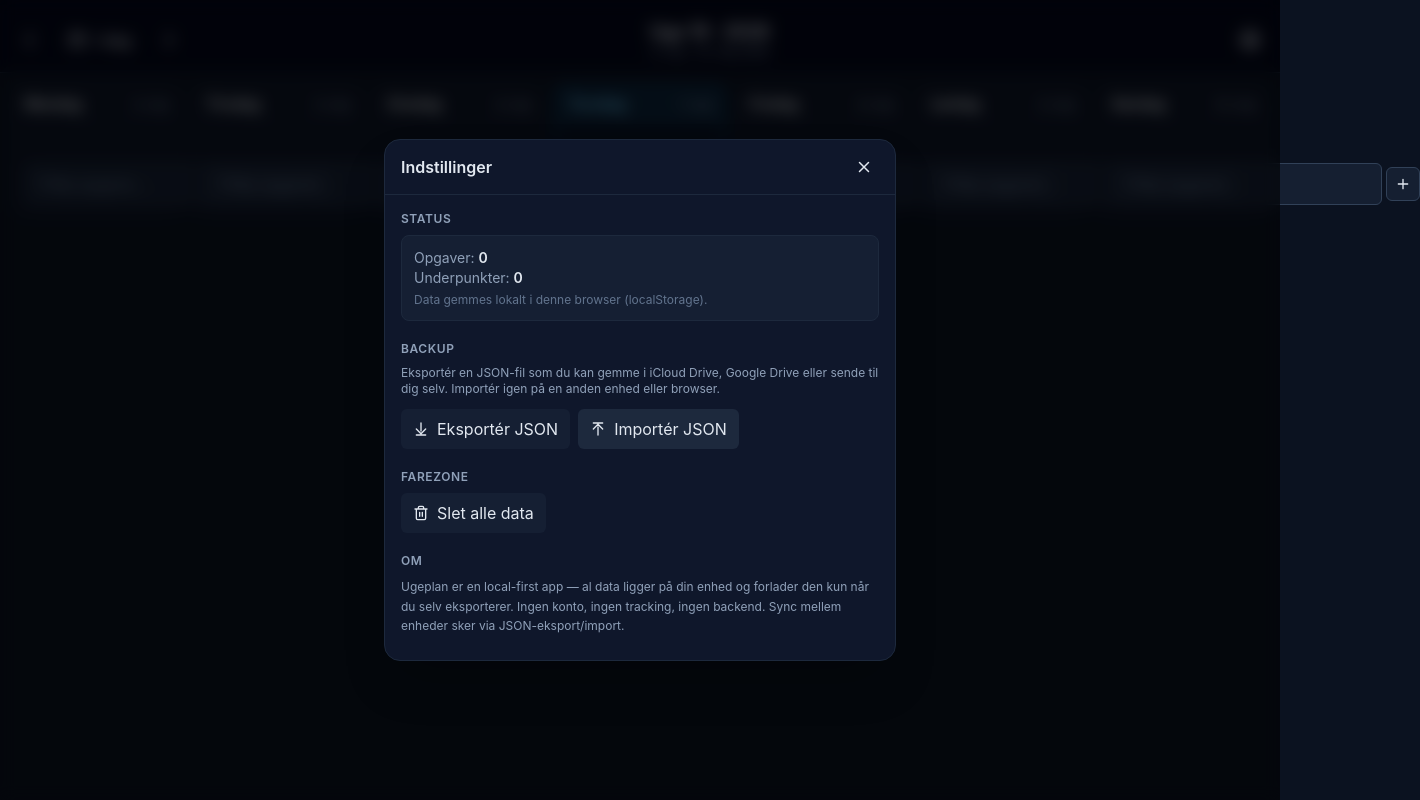
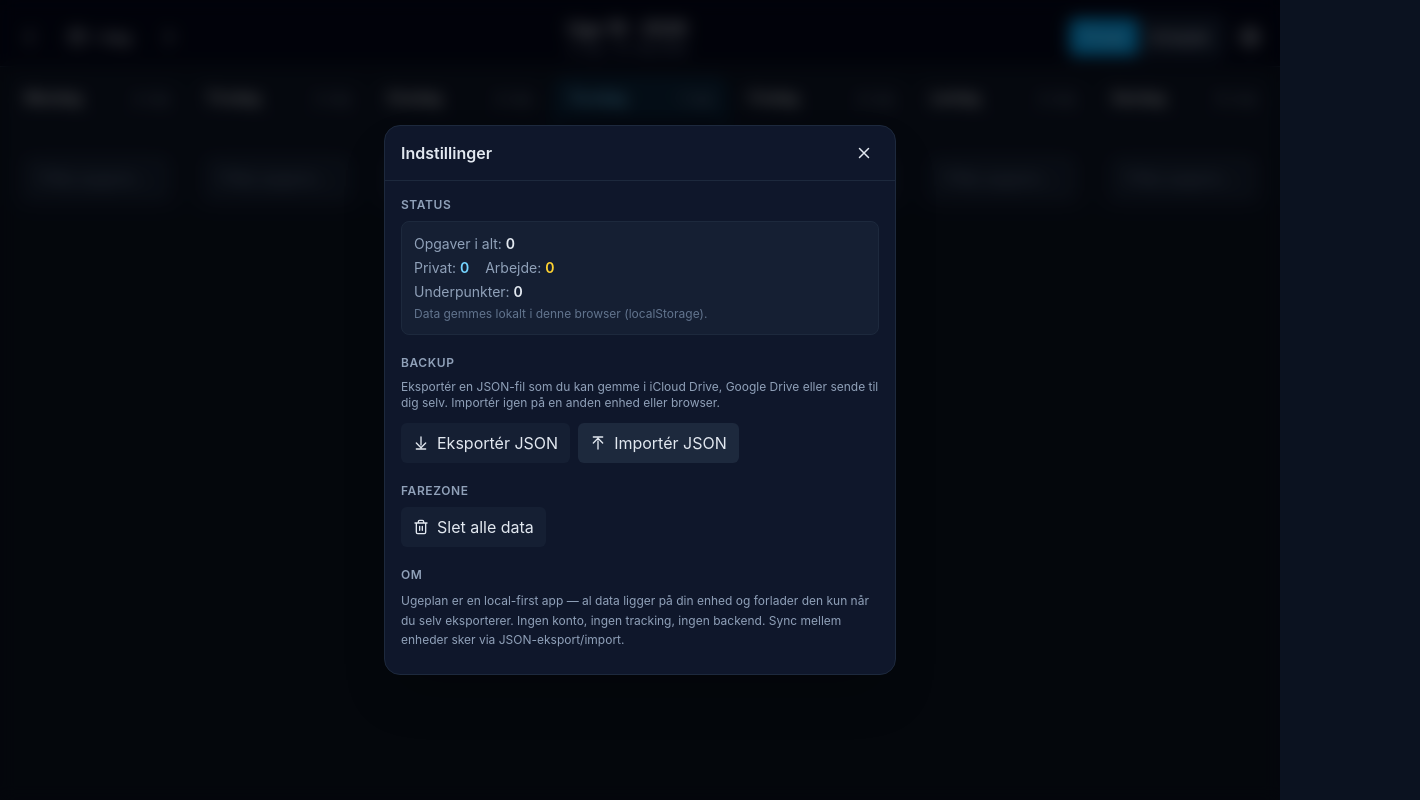
Before and after one commit to TNKjeldsen/To-Do, a React (Vite) app: page / in a window 1280 px wide. Both pictures are taken after a click on the button 1250 px from the left and 40 px from the top of the page. Shown: the whole page, 1420 px wide, since content can reach past the window. Built offline with nearby package versions, Linux system fonts and the light colour scheme.

Commit message:
Workspace-toggle (Privat/Arbejde) + diverse layout-fixes

```diff
--- a/src/components/AddTaskInput.tsx
+++ b/src/components/AddTaskInput.tsx
@@ -1,13 +1,12 @@
 import { useRef, useState } from 'react';
 import { useDispatch } from '../state/AppStateContext';
-import { Icon } from './Icon';
 
 interface AddTaskInputProps {
   date: string;
   placeholder?: string;
 }
 
-export function AddTaskInput({ date, placeholder = 'Tilf\u00f8j opgave\u2026' }: AddTaskInputProps) {
+export function AddTaskInput({ date, placeholder = 'Tilføj opgave…' }: AddTaskInputProps) {
   const dispatch = useDispatch();
   const [value, setValue] = useState('');
   const inputRef = useRef<HTMLInputElement>(null);
@@ -20,15 +19,13 @@ export function AddTaskInput({ date, placeholder = 'Tilf\u00f8j opgave\u2026' }:
     inputRef.current?.focus();
   };
 
-  const hasValue = value.trim().length > 0;
-
   return (
     <form
       onSubmit={(e) => {
         e.preventDefault();
         submit();
       }}
-      className="flex items-center gap-1 px-1"
+      className="px-1"
     >
       <input
         ref={inputRef}
@@ -36,25 +33,12 @@ export function AddTaskInput({ date, placeholder = 'Tilf\u00f8j opgave\u2026' }:
         value={value}
         onChange={(e) => setValue(e.target.value)}
         placeholder={placeholder}
-        className="flex-1 bg-slate-800/60 border border-slate-700 focus:border-sky-500 focus:bg-slate-800 outline-none rounded-md px-2.5 py-2 text-sm placeholder:text-slate-500"
+        className="w-full bg-slate-800/60 border border-slate-700 focus:border-sky-500 focus:bg-slate-800 outline-none rounded-md px-2.5 py-2 text-sm placeholder:text-slate-500"
         enterKeyHint="done"
         autoCapitalize="sentences"
         autoComplete="off"
         spellCheck
       />
-      <button
-        type="submit"
-        aria-label="Tilf\u00f8j"
-        disabled={!hasValue}
-        className={[
-          'shrink-0 p-2 rounded-md border transition',
-          hasValue
-            ? 'bg-sky-500 border-sky-500 text-white hover:bg-sky-400'
-            : 'bg-slate-800/60 border-slate-700 text-slate-500',
-        ].join(' ')}
-      >
-        <Icon name="plus" size={16} />
-      </button>
     </form>
   );
 }
--- a/src/components/SettingsSheet.tsx
+++ b/src/components/SettingsSheet.tsx
@@ -31,6 +31,8 @@ export function SettingsSheet({ open, onClose }: SettingsSheetProps) {
 
   const taskCount = state.tasks.length;
   const subtaskCount = state.tasks.reduce((acc, t) => acc + t.subtasks.length, 0);
+  const privateCount = state.tasks.filter((t) => t.workspace === 'private').length;
+  const workCount = state.tasks.filter((t) => t.workspace === 'work').length;
 
   const handleExport = () => {
     downloadBackup(state);
@@ -88,7 +90,7 @@ export function SettingsSheet({ open, onClose }: SettingsSheetProps) {
   const handleClearAll = () => {
     if (
       window.confirm(
-        `Slet ALLE ${taskCount} opgaver og deres underpunkter? Dette kan ikke fortrydes. Eksport\u00e9r f\u00f8rst hvis du vil beholde en kopi.`
+        `Slet ALLE ${taskCount} opgaver og deres underpunkter? Dette kan ikke fortrydes. Eksportér først hvis du vil beholde en kopi.`
       )
     ) {
       dispatch({ type: 'CLEAR_ALL' });
@@ -102,10 +104,20 @@ export function SettingsSheet({ open, onClose }: SettingsSheetProps) {
           <h3 className="text-xs uppercase tracking-wider text-slate-400 font-semibold mb-2">
             Status
           </h3>
-          <div className="rounded-lg bg-slate-800/50 border border-slate-800 p-3 text-sm">
+          <div className="rounded-lg bg-slate-800/50 border border-slate-800 p-3 text-sm space-y-1">
             <div>
-              <span className="text-slate-400">Opgaver: </span>
+              <span className="text-slate-400">Opgaver i alt: </span>
               <span className="font-semibold">{taskCount}</span>
+            </div>
+            <div className="flex gap-4">
+              <div>
+                <span className="text-slate-400">Privat: </span>
+                <span className="font-semibold text-sky-300">{privateCount}</span>
+              </div>
+              <div>
+                <span className="text-slate-400">Arbejde: </span>
+                <span className="font-semibold text-amber-300">{workCount}</span>
+              </div>
             </div>
             <div>
               <span className="text-slate-400">Underpunkter: </span>
--- a/src/components/SubtaskList.tsx
+++ b/src/components/SubtaskList.tsx
@@ -39,7 +39,7 @@ function SubtaskRow({ taskId, subtask }: SubtaskRowProps) {
       <button
         type="button"
         onClick={() => dispatch({ type: 'TOGGLE_SUBTASK', taskId, subId: subtask.id })}
-        aria-label={subtask.done ? 'Marker som ikke f\u00e6rdig' : 'Marker som f\u00e6rdig'}
+        aria-label={subtask.done ? 'Marker som ikke færdig' : 'Marker som færdig'}
         className={[
           'shrink-0 w-5 h-5 rounded-md border flex items-center justify-center transition',
           subtask.done
@@ -142,7 +142,7 @@ export function SubtaskList({ taskId, subtasks }: SubtaskListProps) {
           type="text"
           value={value}
           onChange={(e) => setValue(e.target.value)}
-          placeholder="Tilf\u00f8j underpunkt\u2026"
+          placeholder="Tilføj underpunkt…"
           className="flex-1 bg-slate-800/60 border border-slate-700 focus:border-sky-500 focus:bg-slate-800 outline-none rounded-md px-2.5 py-2 text-sm placeholder:text-slate-500"
           enterKeyHint="done"
           autoCapitalize="sentences"
@@ -151,7 +151,7 @@ export function SubtaskList({ taskId, subtasks }: SubtaskListProps) {
         <button
           type="submit"
           disabled={!value.trim()}
-          aria-label="Tilf\u00f8j underpunkt"
+          aria-label="Tilføj underpunkt"
           className={[
             'shrink-0 p-2 rounded-md border transition',
             value.trim()
--- a/src/components/TaskDetail.tsx
+++ b/src/components/TaskDetail.tsx
@@ -69,7 +69,7 @@ export function TaskDetail({ taskId, onClose, onMove }: TaskDetailProps) {
         task ? (
           <span className="text-slate-300 font-medium">
             {dayLabel(((parseDateKey(task.date).getDay() + 6) % 7))}
-            {' \u00b7 '}
+            {' · '}
             <span className="text-slate-400 font-normal">
               {format(parseDateKey(task.date), 'd. MMMM yyyy', { locale: da })}
             </span>
@@ -87,7 +87,7 @@ export function TaskDetail({ taskId, onClose, onMove }: TaskDetailProps) {
             <button
               type="button"
               onClick={() => dispatch({ type: 'TOGGLE_TASK', id: task.id })}
-              aria-label={task.done ? 'Marker som ikke f\u00e6rdig' : 'Marker som f\u00e6rdig'}
+              aria-label={task.done ? 'Marker som ikke færdig' : 'Marker som færdig'}
               className={[
                 'shrink-0 mt-1 w-6 h-6 rounded-md border flex items-center justify-center transition',
                 task.done
--- a/src/components/WeekHeader.tsx
+++ b/src/components/WeekHeader.tsx
@@ -5,6 +5,7 @@ import {
   weekLabel,
 } from '../lib/date';
 import { Icon } from './Icon';
+import { WorkspaceToggle } from './WorkspaceToggle';
 
 interface WeekHeaderProps {
   reference: Date;
@@ -27,7 +28,7 @@ export function WeekHeader({
 
   return (
     <header className="safe-top sticky top-0 z-20 bg-slate-950/80 backdrop-blur border-b border-slate-800">
-      <div className="max-w-[1700px] mx-auto flex items-center gap-2 px-3 py-3">
+      <div className="max-w-[1700px] mx-auto px-3 py-2 flex items-center gap-2">
         <button
           type="button"
           onClick={onPrev}
@@ -39,7 +40,7 @@ export function WeekHeader({
         <button
           type="button"
           onClick={onToday}
-          aria-label="G\u00e5 til denne uge"
+          aria-label="Gå til denne uge"
           className="px-3 py-2 rounded-lg flex items-center gap-2 hover:bg-slate-800 active:bg-slate-700 transition"
         >
           <Icon name="today" size={18} />
@@ -48,7 +49,7 @@ export function WeekHeader({
         <button
           type="button"
           onClick={onNext}
-          aria-label="N\u00e6ste uge"
+          aria-label="Næste uge"
           className="p-2 rounded-lg hover:bg-slate-800 active:bg-slate-700 transition"
         >
           <Icon name="chevron-right" size={20} />
@@ -63,6 +64,10 @@ export function WeekHeader({
           </div>
         </div>
 
+        <div className="hidden sm:block">
+          <WorkspaceToggle />
+        </div>
+
         <button
           type="button"
           onClick={onOpenSettings}
@@ -72,6 +77,11 @@ export function WeekHeader({
           <Icon name="gear" size={20} />
         </button>
       </div>
+
+      {/* Mobile-only second row for the workspace toggle, centered. */}
+      <div className="sm:hidden flex justify-center pb-2 px-3">
+        <WorkspaceToggle />
+      </div>
     </header>
   );
 }
--- a/src/components/WeekView.tsx
+++ b/src/components/WeekView.tsx
@@ -31,14 +31,16 @@ export function WeekView({ reference, onOpenTask, onMoveTask }: WeekViewProps) {
   const [activeIdx, setActiveIdx] = useState<number>(todayIndex >= 0 ? todayIndex : 0);
   const safeActive = Math.min(activeIdx, 6);
 
+  const activeWorkspace = state.activeWorkspace;
   const tasksPerDay = useMemo(() => {
     const counts = new Array(7).fill(0) as number[];
     for (const t of state.tasks) {
+      if (t.workspace !== activeWorkspace) continue;
       const idx = dayKeys.indexOf(t.date);
       if (idx >= 0 && !t.done) counts[idx]! += 1;
     }
     return counts;
-  }, [state.tasks, dayKeys]);
+  }, [state.tasks, dayKeys, activeWorkspace]);
 
   // Mouse sensor only — touch users get the explicit Move button instead.
   const sensors = useSensors(
--- /dev/null
+++ b/src/components/WorkspaceToggle.tsx
@@ -0,0 +1,49 @@
+import { WORKSPACES, type WorkspaceId } from '../types';
+import { useAppState, useDispatch } from '../state/AppStateContext';
+
+interface WorkspaceToggleProps {
+  className?: string;
+}
+
+export function WorkspaceToggle({ className = '' }: WorkspaceToggleProps) {
+  const { state } = useAppState();
+  const dispatch = useDispatch();
+  const active = state.activeWorkspace;
+
+  const select = (id: WorkspaceId) => {
+    if (id !== active) dispatch({ type: 'SET_WORKSPACE', workspace: id });
+  };
+
+  return (
+    <div
+      role="group"
+      aria-label="Skift mellem privat og arbejde"
+      className={[
+        'inline-flex items-center rounded-lg bg-slate-800/70 border border-slate-700 p-0.5',
+        className,
+      ].join(' ')}
+    >
+      {WORKSPACES.map((w) => {
+        const isActive = w.id === active;
+        return (
+          <button
+            key={w.id}
+            type="button"
+            onClick={() => select(w.id)}
+            aria-pressed={isActive}
+            className={[
+              'px-2.5 sm:px-3 py-1.5 rounded-md text-xs sm:text-sm font-medium transition',
+              isActive
+                ? w.id === 'work'
+                  ? 'bg-amber-500 text-slate-900'
+                  : 'bg-sky-500 text-white'
+                : 'text-slate-300 hover:text-slate-100 hover:bg-slate-700/50',
+            ].join(' ')}
+          >
+            {w.label}
+          </button>
+        );
+      })}
+    </div>
+  );
+}
--- a/src/lib/backup.ts
+++ b/src/lib/backup.ts
@@ -5,6 +5,7 @@ import { toDateKey } from './date';
 export function exportToJSON(data: AppData): string {
   const payload: AppData = {
     schemaVersion: SCHEMA_VERSION,
+    activeWorkspace: data.activeWorkspace,
     tasks: data.tasks,
     exportedAt: new Date().toISOString(),
   };
--- a/src/state/AppStateContext.tsx
+++ b/src/state/AppStateContext.tsx
@@ -98,11 +98,16 @@ export function useDispatch(): (action: Action) => void {
 
 export function useTasksByDate(date: string) {
   const { state } = useAppState();
+  const ws = state.activeWorkspace;
   return useMemo(
     () =>
       state.tasks
-        .filter((t) => t.date === date)
+        .filter((t) => t.date === date && t.workspace === ws)
         .sort((a, b) => a.order - b.order),
-    [state.tasks, date]
+    [state.tasks, date, ws]
   );
 }
+
+export function useActiveWorkspace() {
+  return useAppState().state.activeWorkspace;
+}
--- a/src/state/reducer.ts
+++ b/src/state/reducer.ts
@@ -1,8 +1,15 @@
 import { newId } from '../lib/id';
-import { SCHEMA_VERSION, type AppData, type Subtask, type Task } from '../types';
+import {
+  SCHEMA_VERSION,
+  type AppData,
+  type Subtask,
+  type Task,
+  type WorkspaceId,
+} from '../types';
 
 export type Action =
   | { type: 'HYDRATE'; data: AppData }
+  | { type: 'SET_WORKSPACE'; workspace: WorkspaceId }
   | { type: 'ADD_TASK'; date: string; title: string }
   | { type: 'UPDATE_TASK'; id: string; patch: Partial<Pick<Task, 'title'>> }
   | { type: 'TOGGLE_TASK'; id: string }
@@ -17,14 +24,20 @@ export type Action =
   | { type: 'CLEAR_ALL' };
 
 export function emptyState(): AppData {
-  return { schemaVersion: SCHEMA_VERSION, tasks: [] };
+  return {
+    schemaVersion: SCHEMA_VERSION,
+    activeWorkspace: 'private',
+    tasks: [],
+  };
 }
 
 const now = () => new Date().toISOString();
 
+/** Tasks on a date — limited to the active workspace so ordering and inserts
+ *  don't collide across workspaces. */
 function tasksOnDay(state: AppData, date: string): Task[] {
   return state.tasks
-    .filter((t) => t.date === date)
+    .filter((t) => t.date === date && t.workspace === state.activeWorkspace)
     .sort((a, b) => a.order - b.order);
 }
 
@@ -51,15 +64,18 @@ function orderForInsert(
   const prev = list[idx - 1]!.order;
   const next = list[idx]!.order;
   const between = (prev + next) / 2;
-  // If the gap is too small, signal renumber.
   if (next - prev < 0.0001) return { order: between, renumber: true };
   return { order: between, renumber: false };
 }
 
-function renumberDay(tasks: Task[], date: string): Task[] {
+function renumberDay(
+  tasks: Task[],
+  date: string,
+  workspace: WorkspaceId
+): Task[] {
   let counter = 1000;
   const sorted = tasks
-    .filter((t) => t.date === date)
+    .filter((t) => t.date === date && t.workspace === workspace)
     .sort((a, b) => a.order - b.order);
   const orderById = new Map<string, number>();
   for (const t of sorted) {
@@ -82,6 +98,10 @@ export function reducer(state: AppData, action: Action): AppData {
     case 'CLEAR_ALL':
       return emptyState();
 
+    case 'SET_WORKSPACE':
+      if (state.activeWorkspace === action.workspace) return state;
+      return { ...state, activeWorkspace: action.workspace };
+
     case 'ADD_TASK': {
       const title = action.title.trim();
       if (!title) return state;
@@ -93,6 +113,7 @@ export function reducer(state: AppData, action: Action): AppData {
         order: nextOrder(state, action.date),
         createdAt: now(),
         updatedAt: now(),
+        workspace: state.activeWorkspace,
         subtasks: [],
       };
       return { ...state, tasks: [...state.tasks, task] };
@@ -132,9 +153,14 @@ export function reducer(state: AppData, action: Action): AppData {
     case 'MOVE_TASK': {
       const task = state.tasks.find((t) => t.id === action.id);
       if (!task) return state;
-      const targetList = tasksOnDay(state, action.toDate).filter(
-        (t) => t.id !== task.id
-      );
+      const targetList = state.tasks
+        .filter(
+          (t) =>
+            t.date === action.toDate &&
+            t.workspace === task.workspace &&
+            t.id !== task.id
+        )
+        .sort((a, b) => a.order - b.order);
       const { order, renumber } = orderForInsert(
         targetList,
         action.toIndex ?? targetList.length
@@ -144,19 +170,26 @@ export function reducer(state: AppData, action: Action): AppData {
           ? { ...t, date: action.toDate, order, updatedAt: now() }
           : t
       );
-      if (renumber) next = renumberDay(next, action.toDate);
+      if (renumber) next = renumberDay(next, action.toDate, task.workspace);
       return { ...state, tasks: next };
     }
 
     case 'REORDER_TASK': {
       const task = state.tasks.find((t) => t.id === action.id);
       if (!task) return state;
-      const list = tasksOnDay(state, task.date).filter((t) => t.id !== task.id);
+      const list = state.tasks
+        .filter(
+          (t) =>
+            t.date === task.date &&
+            t.workspace === task.workspace &&
+            t.id !== task.id
+        )
+        .sort((a, b) => a.order - b.order);
       const { order, renumber } = orderForInsert(list, action.toIndex);
       let next = state.tasks.map((t) =>
         t.id === task.id ? { ...t, order, updatedAt: now() } : t
       );
-      if (renumber) next = renumberDay(next, task.date);
+      if (renumber) next = renumberDay(next, task.date, task.workspace);
       return { ...state, tasks: next };
     }
 
--- a/src/state/storage.ts
+++ b/src/state/storage.ts
@@ -1,17 +1,33 @@
-import { SCHEMA_VERSION, type AppData, type Subtask, type Task } from '../types';
+import {
+  SCHEMA_VERSION,
+  type AppData,
+  type Subtask,
+  type Task,
+  type WorkspaceId,
+} from '../types';
 import { emptyState } from './reducer';
 
 export const STORAGE_KEY = 'todo.app.v1';
 
+function asWorkspace(value: unknown, fallback: WorkspaceId = 'private'): WorkspaceId {
+  return value === 'work' || value === 'private' ? value : fallback;
+}
+
 /**
  * Validate and migrate data loaded from localStorage. Returns null if data
  * is unusable so the app can fall back to an empty state.
+ *
+ * Schema migrations:
+ *   v1 → v2: tasks gain `workspace`, AppData gains `activeWorkspace`.
+ *            Existing tasks default to "private" so the user's data appears
+ *            in their (default) Privat workspace.
  */
 export function validateAppData(input: unknown): AppData | null {
   if (!input || typeof input !== 'object') return null;
   const obj = input as Record<string, unknown>;
-  const version = typeof obj.schemaVersion === 'number' ? obj.schemaVersion : 0;
   if (!Array.isArray(obj.tasks)) return null;
+
+  const activeWorkspace = asWorkspace(obj.activeWorkspace);
 
   const tasks: Task[] = [];
   for (const raw of obj.tasks) {
@@ -42,14 +58,16 @@ export function validateAppData(input: unknown): AppData | null {
       order: typeof t.order === 'number' ? t.order : tasks.length * 1000 + 1000,
       createdAt: typeof t.createdAt === 'string' ? t.createdAt : new Date().toISOString(),
       updatedAt: typeof t.updatedAt === 'string' ? t.updatedAt : new Date().toISOString(),
+      workspace: asWorkspace(t.workspace),
       subtasks: subs,
     });
   }
 
-  // Future migrations would happen here based on `version`.
-  void version;
-
-  return { schemaVersion: SCHEMA_VERSION, tasks };
+  return {
+    schemaVersion: SCHEMA_VERSION,
+    activeWorkspace,
+    tasks,
+  };
 }
 
 export function loadFromStorage(): AppData {
--- a/src/types.ts
+++ b/src/types.ts
@@ -1,3 +1,10 @@
+export type WorkspaceId = 'work' | 'private';
+
+export const WORKSPACES: { id: WorkspaceId; label: string }[] = [
+  { id: 'private', label: 'Privat' },
+  { id: 'work', label: 'Arbejde' },
+];
+
 export interface Subtask {
   id: string;
   text: string;
@@ -17,13 +24,17 @@ export interface Task {
   createdAt: string;
   /** ISO timestamp of last modification. */
   updatedAt: string;
+  /** Workspace this task belongs to ("Privat" or "Arbejde"). */
+  workspace: WorkspaceId;
   subtasks: Subtask[];
 }
 
-export const SCHEMA_VERSION = 1 as const;
+export const SCHEMA_VERSION = 2 as const;
 
 export interface AppData {
   schemaVersion: typeof SCHEMA_VERSION;
+  /** Currently active workspace — only tasks matching this are shown. */
+  activeWorkspace: WorkspaceId;
   tasks: Task[];
   exportedAt?: string;
 }
```
Also changed, not shown: 1 other file (tests, documents, lock files or other folders).
